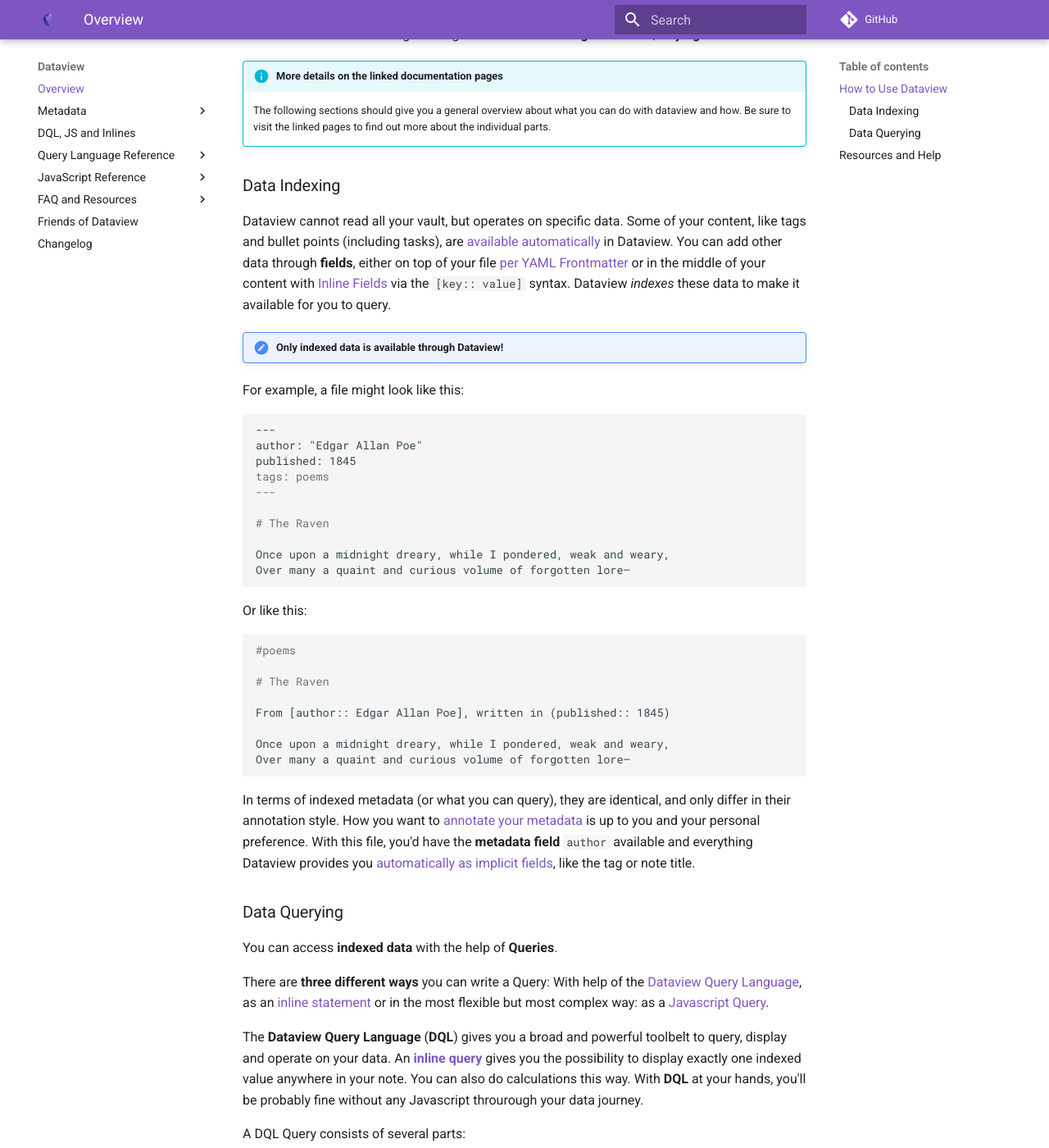
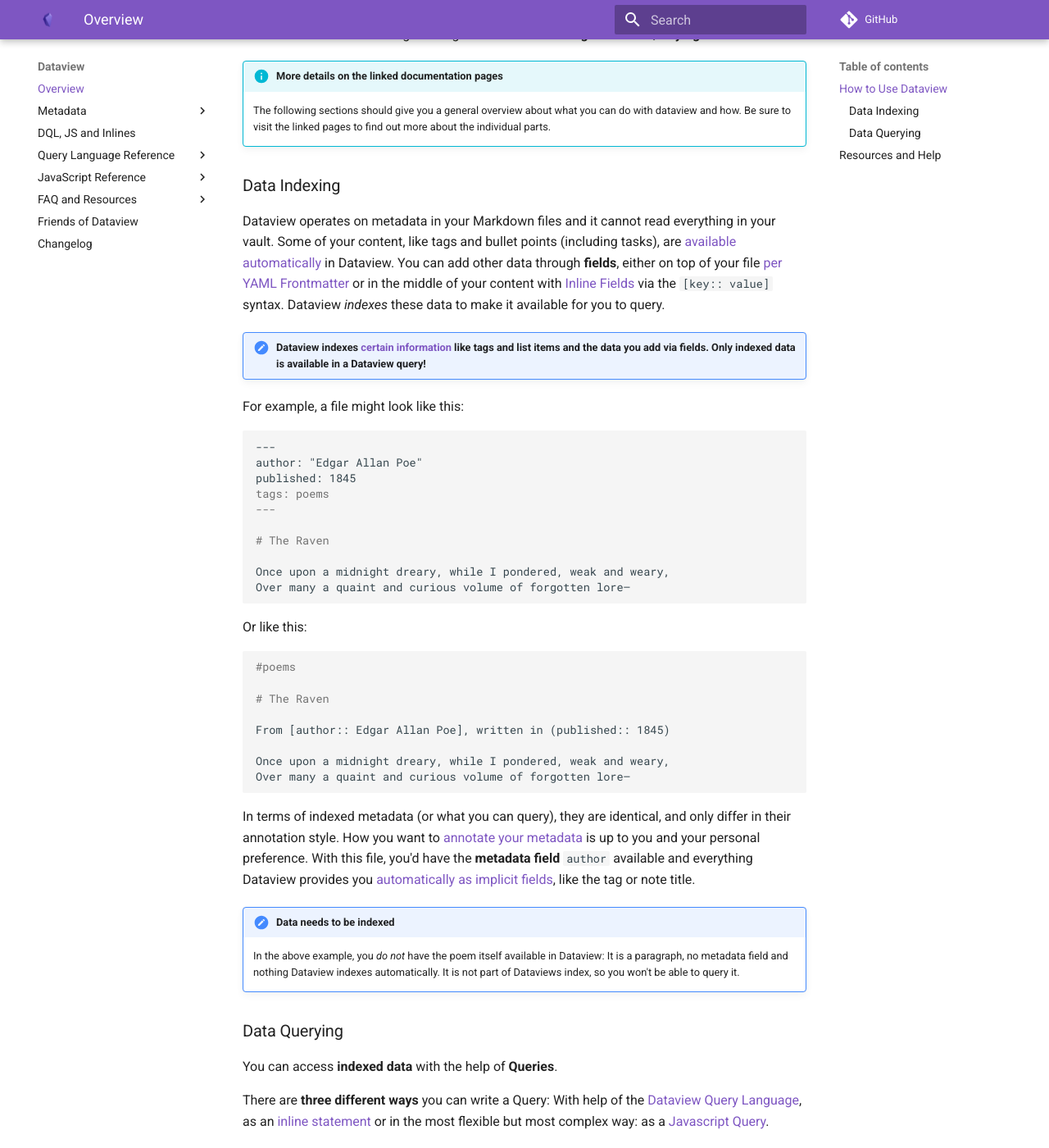
Before and after one commit to blacksmithgu/obsidian-dataview, an MkDocs documentation site: the page built from docs/docs/index.md, in a window 1280 px wide and 1400 px high, scrolled down 950 px. Shown: the whole window at 82% size. Built offline with MkDocs 1.6.1 and Material for MkDocs 9.7.7, drawn with Linux system fonts in a browser that asks for light colours; comment, search, counter and statistics services are not loaded.

Commit message:
refactor(overview): make passages about data indexing clearer

````diff
--- a/docs/docs/index.md
+++ b/docs/docs/index.md
@@ -31,9 +31,9 @@ Dataview consists of two big building blocks: **Data Indexing** and **Data Query
 
 ### Data Indexing
 
-Dataview cannot read all your vault, but operates on specific data. Some of your content, like tags and bullet points (including tasks), are [available automatically](annotation/add-metadata.md#implicit-fields) in Dataview. You can add other data through **fields**, either on top of your file [per YAML Frontmatter](annotation/add-metadata.md#frontmatter) or in the middle of your content with [Inline Fields](annotation/add-metadata.md#inline-fields) via the `[key:: value]` syntax. Dataview _indexes_ these data to make it available for you to query.
+Dataview operates on metadata in your Markdown files and it cannot read everything in your vault. Some of your content, like tags and bullet points (including tasks), are [available automatically](annotation/add-metadata.md#implicit-fields) in Dataview. You can add other data through **fields**, either on top of your file [per YAML Frontmatter](annotation/add-metadata.md#frontmatter) or in the middle of your content with [Inline Fields](annotation/add-metadata.md#inline-fields) via the `[key:: value]` syntax. Dataview _indexes_ these data to make it available for you to query.
 
-!!! hint "Only indexed data is available through Dataview!"
+!!! hint "Dataview indexes [certain information](annotation/add-metadata.md#implicit-fields) like tags and list items and the data you add via fields. Only indexed data is available in a Dataview query!"
 
 For example, a file might look like this:
 
@@ -64,6 +64,9 @@ Over many a quaint and curious volume of forgotten lore—
 ```
 
 In terms of indexed metadata (or what you can query), they are identical, and only differ in their annotation style. How you want to [annotate your  metadata](annotation/add-metadata.md) is up to you and your personal preference. With this file, you'd have the **metadata field** `author` available and everything Dataview provides you [automatically as implicit fields](annotation/metadata-pages.md), like the tag or note title.
+
+!!! attention "Data needs to be indexed"
+    In the above example, you _do not_ have the poem itself available in Dataview: It is a paragraph, no metadata field and nothing Dataview indexes automatically. It is not part of Dataviews index, so you won't be able to query it.
 
 ### Data Querying
 
````
